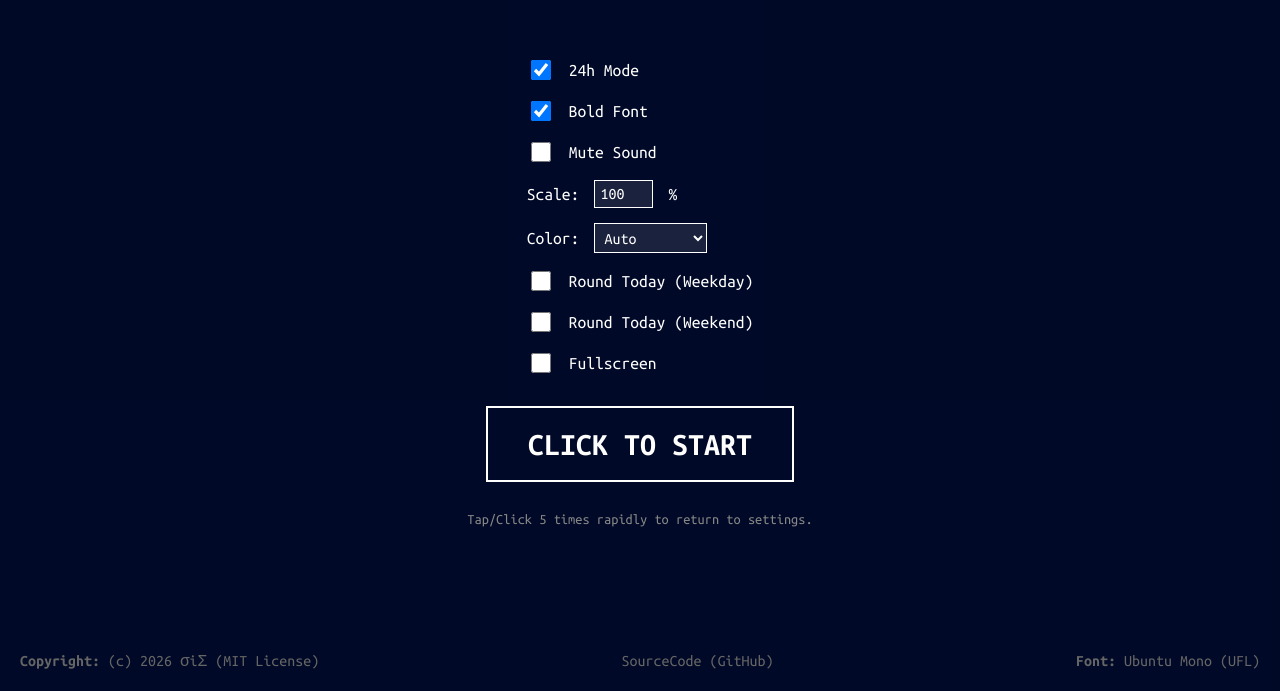
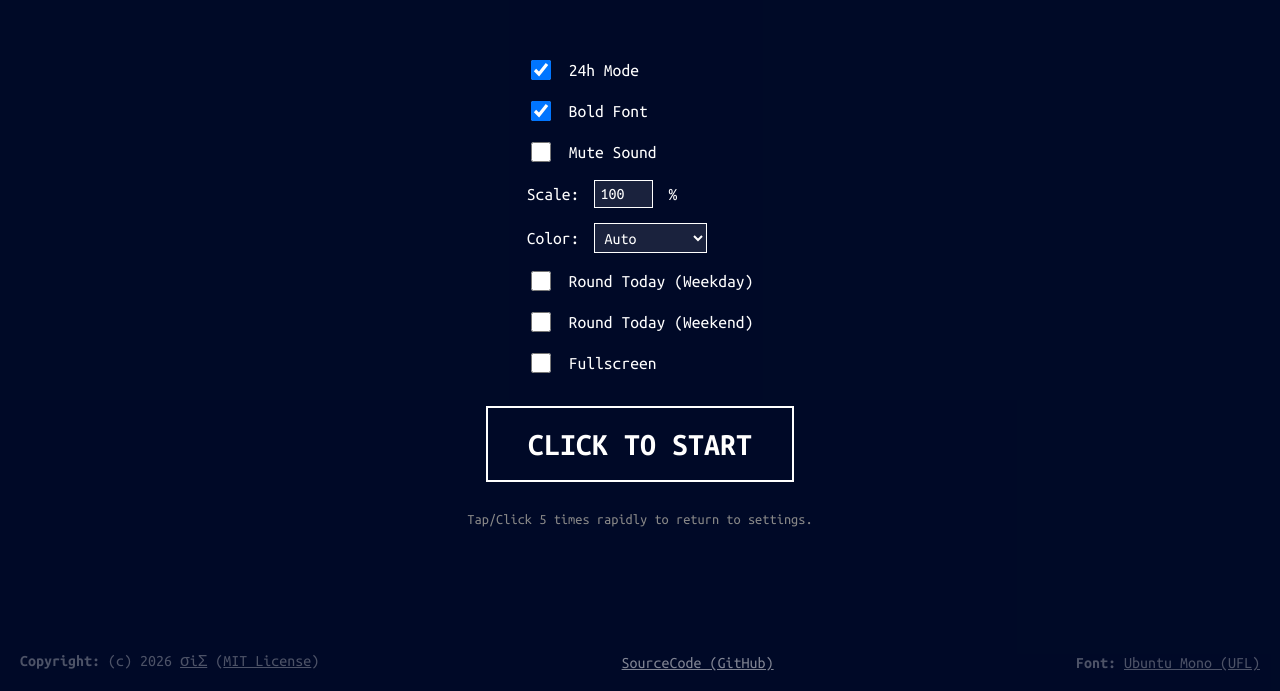
Before and after one commit to sigmaIsigma/digital_clock, a plain HTML site: page index.html in a window 1280 px wide. Shown: the part 109-800 px from the top of the page. Drawn offline with Linux system fonts and the light colour scheme.

Commit message:
Update index.html

```diff
--- a/index.html
+++ b/index.html
@@ -1,5 +1,13 @@
 <!DOCTYPE html>
 <html lang="ja">
+<!--
+    Digital Clock & Calendar
+    (c) 2026 σiΣ (https://github.com/sigmaIsigma)
+    Released under the MIT License.
+    Font: Ubuntu Mono (Ubuntu Font License)
+
+    A clean, minimalist digital clock and calendar full-screen dashboard.
+-->
 <head>
     <meta charset="UTF-8">
     <meta name="viewport" content="width=device-width, initial-scale=1.0, maximum-scale=1.0, user-scalable=no, viewport-fit=cover">
@@ -195,16 +203,23 @@
             width: calc(100% - 40px);
             display: flex;
             justify-content: space-between;
+            align-items: flex-end;
             padding: 0 20px;
-            color: #666;
+            color: rgba(255, 255, 255, 0.3);
             font-size: 1rem;
             pointer-events: none;
         }
 
         .overlay-footer a {
-            color: #666;
-            text-decoration: none;
+            color: rgba(255, 255, 255, 0.5);
+            text-decoration: underline;
             pointer-events: auto;
+            transition: all 0.2s;
+        }
+
+        .overlay-footer a:hover {
+            color: #fff;
+            text-shadow: 0 0 8px rgba(255,255,255,0.5);
         }
     </style>
 </head>
@@ -252,11 +267,11 @@
             Tap/Click 5 times rapidly to return to settings.
         </div>
         <div class="overlay-footer">
-            <div id="copy-left"><b>Copyright:</b> (c) 2026 σiΣ (<a href="LICENSE" style="color: inherit;">MIT License</a>)</div>
+            <div id="copy-left"><b>Copyright:</b> (c) 2026 <a href="https://github.com/sigmaIsigma" target="_blank" style="color: inherit;">σiΣ</a> (<a href="LICENSE" style="color: inherit;">MIT License</a>)</div>
             <div id="footer-link">
                 <a href="https://github.com/sigmaIsigma/digital_clock" target="_blank">SourceCode (GitHub)</a>
             </div>
-            <div id="copy-right"><b>Font:</b> <a href="https://fonts.google.com/specimen/Ubuntu+Mono" target="_blank">Ubuntu Mono</a> (UFL)</div>
+            <div id="copy-right"><b>Font:</b> <a href="https://fonts.google.com/specimen/Ubuntu+Mono" target="_blank" style="color: inherit;">Ubuntu Mono (UFL)</a></div>
         </div>
 
     </div>
@@ -273,6 +288,12 @@
     <div id="calendar-container"></div>
 
     <script>
+        /**
+         * Digital Clock & Calendar
+         * (c) 2026 σiΣ (https://github.com/sigmaIsigma)
+         * Licensed under MIT License
+         */
+
         // --- Configuration ---
         const COLOR_DAY = "rgb(255, 255, 255)";
         const COLOR_NIGHT = "rgb(100, 149, 237)";
```
